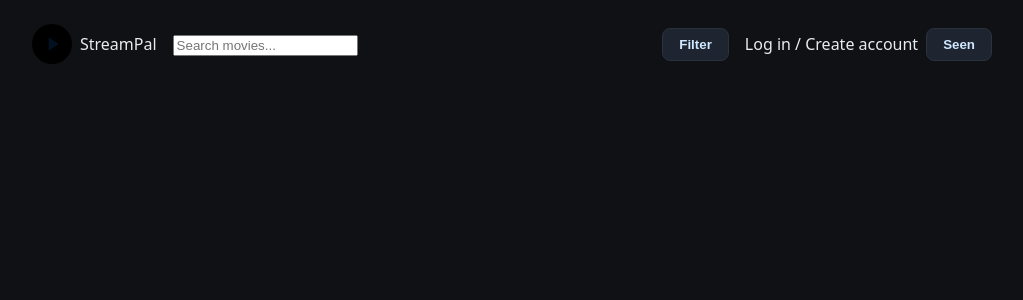
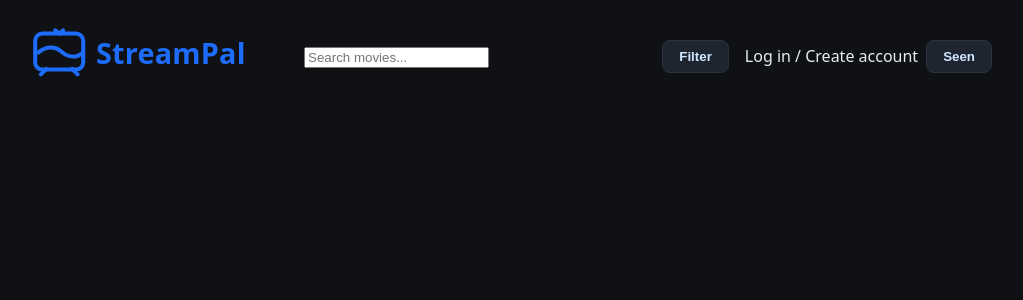
Before and after one commit to politivol/streampal, a React (Vite) app: page / in a window 1280 px wide. Shown: the top 300 px of the page, without its empty margins (128-1151 px from the left). Built offline with nearby package versions, Linux system fonts and the light colour scheme.

Commit message:
Replace header logo with inline SVG

```diff
--- a/src/components/Header.jsx
+++ b/src/components/Header.jsx
@@ -5,8 +5,42 @@ export default function Header({ session, onOpenFilters, onOpenSeen }) {
     <header>
       <div className="header-bar">
         <a href="/" className="header-brand">
-          <img src="/logo.svg" alt="StreamPal logo" className="header-logo" />
-          <span className="header-title">StreamPal</span>
+          <svg
+            xmlns="http://www.w3.org/2000/svg"
+            viewBox="0 0 640 160"
+            role="img"
+            aria-label="StreamPal logo"
+            style={{ color: '#1E6CFB', height: '64px' }}
+            className="header-logo"
+          >
+            <title>StreamPal Logo</title>
+            <style>
+              {`text{font-family:'Montserrat','Poppins',system-ui,-apple-system,'Segoe UI',Roboto,'Helvetica Neue',Arial,'Noto Sans','Liberation Sans',sans-serif}`}
+            </style>
+            <g
+              transform="translate(8,8)"
+              fill="none"
+              stroke="currentColor"
+              strokeWidth="10"
+              strokeLinecap="round"
+              strokeLinejoin="round"
+            >
+              <rect x="0" y="16" width="120" height="90" rx="18" ry="18" />
+              <path d="M50 8 L60 16 M70 8 L60 16" />
+              <path d="M14 118 L28 104 M106 118 L92 104" />
+              <path d="M8 63 C 32 42, 56 52, 64 60 C 72 68, 96 84, 120 63" />
+            </g>
+            <text
+              x="160"
+              y="100"
+              fill="currentColor"
+              fontSize="72"
+              fontWeight="700"
+              letterSpacing="0.5"
+            >
+              Stream<tspan fontWeight="700">Pal</tspan>
+            </text>
+          </svg>
         </a>
         <div className="header-search">
           <Search />
--- a/src/styles.css
+++ b/src/styles.css
@@ -73,7 +73,7 @@ button.secondary {
 }
 
 .header-logo {
-  height: 40px;
+  height: 64px;
 }
 
 .header-search {
```
